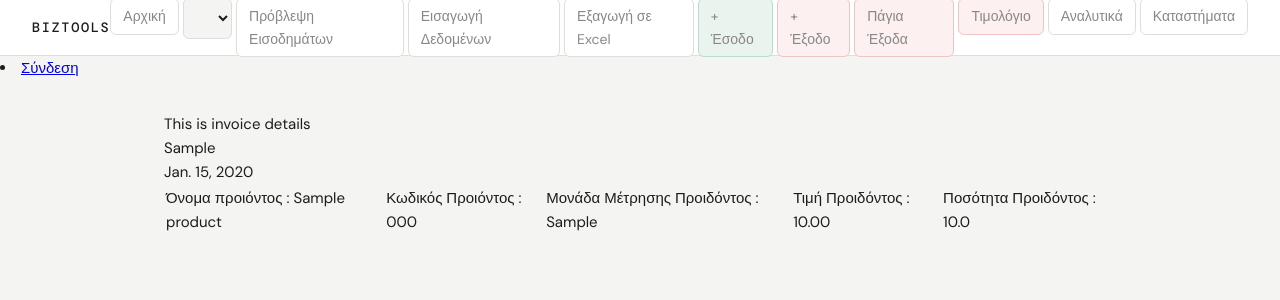
After one commit to TelisK/business-tools, a Django app: page //invoices/1/invoice_details/ in a window 1280 px wide. The commit adds this page. Shown: the top 300 px of the page. Run offline with Django 5.2, Linux system fonts and the light colour scheme; tables that the repository leaves empty hold one stand-in row (values such as "Sample post"); lists and menus that the app fills with data are empty; parts of the project's set-up code (start-up, migrations or seed data) failed here and were passed over.

Commit message:
ai invoice - complete the basis of invoice details

```diff
--- /dev/null
+++ b/invoices/templates/invoices/invoice_details.html
@@ -0,0 +1,23 @@
+{% extends 'income_expenses/base.html' %}
+{% block body %}
+
+<p>This is invoice details</p>
+
+<p>{{invoice_detail.supplier}}</p>
+<p>{{ invoice_detail.date }}</p>
+
+{% for product in products %}
+<table>
+    <tr>
+        <td>Όνομα προιόντος : {{ product.name }}</td>
+        <td>Κωδικός Προιόντος : {{ product.product_code }}</td>
+        <td>Μονάδα Μέτρησης Προιδόντος : {{ product.unit }}</td>
+        <td>Τιμή Προιδόντος : {{ product.price }}</td>
+        <td>Ποσότητα Προιδόντος : {{ product.quantity }}</td>
+
+    </tr>
+
+</table>
+{% endfor %}
+
+{% endblock %}
--- a/invoices/templates/invoices/invoice_list.html
+++ b/invoices/templates/invoices/invoice_list.html
@@ -4,7 +4,11 @@
 <p>This is the list with the invoices</p>
 {% for invoice in invoices %}
 <ul>
-<li>{{ invoice }}</li>
+    <div>
+        <li>{{ invoice.date }} - {{ invoice.supplier }} : {{invoice.total}} </li>
+        <a href="{% url 'invoices:invoice_details' invoice.id %}" class="btn btn-edit">Λεπτομέρειες τιμολογίου</a>
+    </div>
+
 </ul>
 {% endfor %}
 {% endblock %}
--- a/invoices/urls.py
+++ b/invoices/urls.py
@@ -22,6 +22,6 @@ app_name = 'invoices'
 
 urlpatterns = [
     path('', views.invoice_reader, name='invoice_reader'),
-    #path('<int:id>/invoice_details/', views.invoice_details, name='invoice_details'),
+    path('<int:id>/invoice_details/', views.invoice_details, name='invoice_details'),
     path('invoice_list/', views.invoice_list, name='invoice_list')
 ]
--- a/invoices/views.py
+++ b/invoices/views.py
@@ -173,5 +173,11 @@ def invoice_list(request):
     return render(request, 'invoices/invoice_list.html', context=context_to_html)
 
 def invoice_details(request, id):
-    # invoice_detail = get_object_or_404()
-    pass
+    invoice_detail = get_object_or_404(Invoice, id=id)
+    products = invoice_detail.products.all()
+
+    context_to_html = {
+        'invoice_detail':invoice_detail,
+        'products':products
+    }
+    return render(request, 'invoices/invoice_details.html', context=context_to_html)
```
Also changed, not shown: invoices/genai.py (+6 -1 lines).
